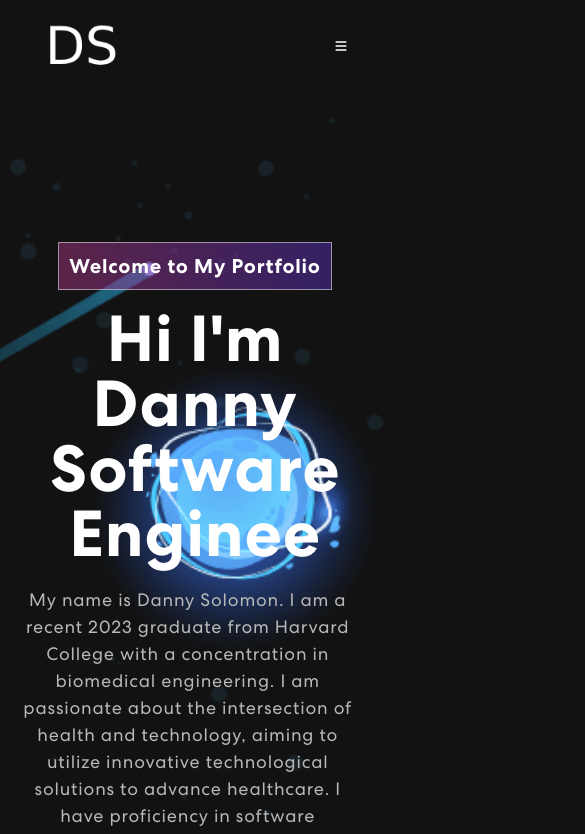
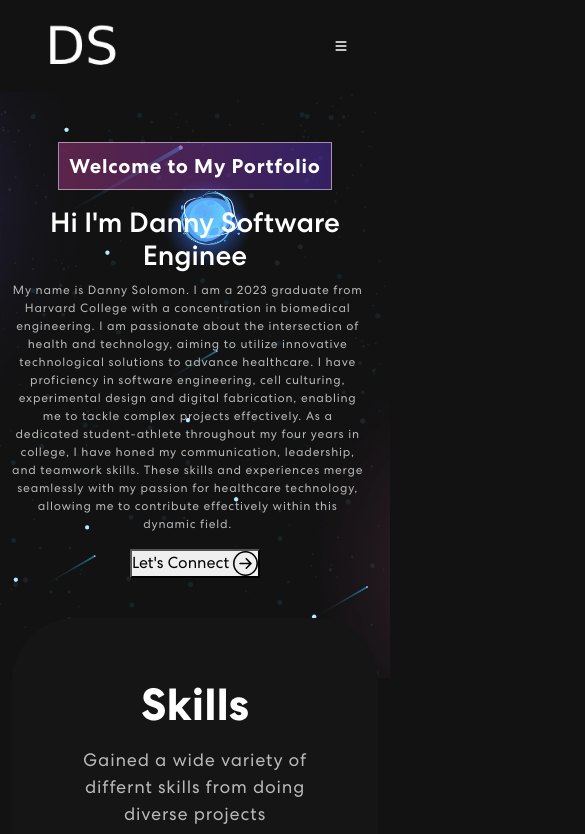
Before and after one commit to 422dsolomon/personal-portfolio, a React (Create React App) app: page / in a window 390 px wide. Shown: the top 834 px of the page, 585 px wide, since content can reach past the window. Built offline with nearby package versions, Linux system fonts and the light colour scheme.

Commit message:
Made banner better on mobile

```diff
--- a/src/App.css
+++ b/src/App.css
@@ -320,6 +320,35 @@ nav.navbar .navbar-toggler[aria-expanded="true"] .navbar-toggler-icon {
 .txt-rotate > .wrap {
   border-right: 0.08em solid #666;
 }
+
+/* Mobile NavBar */
+.mobilebanner {
+  margin-top: 0;
+  padding: 50px 0 100px 0;
+  background-image: url('./assets/img/banner-bg.png');
+  background-position: top center;
+  background-size: cover;
+  background-repeat: no-repeat;
+}
+
+.mobilebanner .tagline {
+  font-weight: 700;
+  letter-spacing: 0.8px;
+  padding: 8px 10px;
+  background: linear-gradient(90.21deg, rgba(170, 54, 124, 0.5) -5.91%, rgba(74, 47, 189, 0.5) 111.58%);
+  border: 1px solid rgba(255, 255, 255, 0.5);
+  font-size: 20px;
+  margin-bottom: 16px;
+  display: inline-block;
+}
+
+.mobilebanner p {
+  color: #B8B8B8;
+  font-size: 12px;
+  letter-spacing: 0.8px;
+  line-height: 1.5em;
+  width: 96%;
+}
 /* Skills Css */
 .skill {
   padding: 0 0 50px 0;
--- a/src/App.js
+++ b/src/App.js
@@ -6,7 +6,9 @@ import { Skills } from './components/Skills';
 import { Projects } from './components/Projects';
 import { Contact } from './components/Contact';
 import { Footer } from './components/Footer';
-import { MobileNavBar } from './components/MobileNavBar';
+import { MobileNavBar } from './mobilecomponents/MobileNavBar';
+import { MobileBanner} from './mobilecomponents/MobileBanner'
+
 
 import 'bootstrap/dist/css/bootstrap.min.css'
 
@@ -36,7 +38,12 @@ function App() {
         ) : (
           <NavBar />
       )}
-      <Banner />
+      {isMobile?
+      (
+        <MobileBanner />
+        ) : (
+          <Banner />
+      )}
       <Skills />
       <Projects />
       <Contact />
--- a/src/components/Banner.js
+++ b/src/components/Banner.js
@@ -48,7 +48,7 @@ export const Banner = () => {
                         <div >
                             <span className="tagline">Welcome to My Portfolio</span>
                             <h1>{`Hi I'm Danny `}<span className="wrap">{text}</span></h1>
-                            <p>My name is Danny Solomon. I am a recent 2023 graduate from Harvard College with a concentration in biomedical engineering. I am passionate about the intersection of health and technology, aiming to utilize innovative technological solutions to advance healthcare. I have proficiency in software engineering, cell culturing, experimental design and digital fabrication, enabling me to tackle complex projects effectively.
+                            <p>My name is Danny Solomon. I am a 2023 graduate from Harvard College with a concentration in biomedical engineering. I am passionate about the intersection of health and technology, aiming to utilize innovative technological solutions to advance healthcare. I have proficiency in software engineering, cell culturing, experimental design and digital fabrication, enabling me to tackle complex projects effectively.
                                 As a dedicated student-athlete throughout my four years in college, I have honed my communication, leadership, and teamwork skills.
                                 These skills and experiences merge seamlessly with my passion for healthcare technology, allowing me to contribute effectively within this dynamic field.</p>
                                 <a href = "#connect"><button className='vvd'>Let's Connect <ArrowRightCircle size = {25}/></button></a>
--- /dev/null
+++ b/src/mobilecomponents/MobileBanner.js
@@ -0,0 +1,60 @@
+
+import { useState, useEffect} from "react"
+import { Container, Row, Col } from "react-bootstrap"
+import { ArrowRightCircle } from "react-bootstrap-icons"
+
+export const MobileBanner = () => {
+    const [loopNum, setLoopNum] = useState(0);
+    const [isDeleting, setIsDeleting] = useState(false);
+    const toRotate = ["Software Engineer", "Fullstack Developer", "Biomedical Engineer"];
+    const [text, setText] = useState('');
+    const [delta, setDelta] = useState(300-Math.random() * 100);
+    const period = 2000;
+
+    useEffect(() => {
+        let ticker = setInterval(() => {
+            tick();
+        }, delta)
+
+        return  () => { clearInterval(ticker)};
+    }, [text])
+
+    const tick = () => {
+        let i = loopNum % toRotate.length;
+        let fullText = toRotate[i];
+        let updatedText = isDeleting ? fullText.substring(0, text.length -1) : fullText.substring(0, text.length + 1)
+
+        setText(updatedText);
+
+        if (isDeleting) {
+            setDelta(prevDelta => prevDelta/1.9)
+        }
+
+        if (!isDeleting && updatedText === fullText){
+            setIsDeleting(true);
+            setDelta(period);
+        } else if (isDeleting && updatedText === ""){
+            setIsDeleting(false);
+            setLoopNum(loopNum + 1);
+            setDelta(500);
+        }
+    }
+  return (
+    <section className="mobilebanner" id= "home">
+        <Container>
+            <Row className="align-items-center">
+                <Col xs = {12} md = {6} xl ={7}>
+                    <div >
+                        <span className="tagline">Welcome to My Portfolio</span>
+                        <h1>{`Hi I'm Danny `}<span className="wrap">{text}</span></h1>
+                        <p>My name is Danny Solomon. I am a 2023 graduate from Harvard College with a concentration in biomedical engineering. I am passionate about the intersection of health and technology, aiming to utilize innovative technological solutions to advance healthcare. I have proficiency in software engineering, cell culturing, experimental design and digital fabrication, enabling me to tackle complex projects effectively.
+                            As a dedicated student-athlete throughout my four years in college, I have honed my communication, leadership, and teamwork skills.
+                            These skills and experiences merge seamlessly with my passion for healthcare technology, allowing me to contribute effectively within this dynamic field.</p>
+                            <a href = "#connect"><button className='vvd'>Let's Connect <ArrowRightCircle size = {25}/></button></a>
+                    </div>
+                </Col>
+            </Row>
+        </Container>
+    </section>
+  )
+}
--- /dev/null
+++ b/src/mobilecomponents/MobileNavBar.js
@@ -0,0 +1,37 @@
+import {useState} from "react";
+import {HiMenu, HiX} from 'react-icons/hi';
+import { motion } from 'framer-motion';
+import logo from '../assets/img/DSLogo.png';
+
+
+export const MobileNavBar = () => {
+    console.log("Hello World");
+    const [toggle, setToggle] = useState(false)
+  return (
+    <nav className="mobile__navbar">
+        <div className="mobile__navbar-logo">
+            <img src={logo} alt="logo" width="80%" height = 'auto'/>
+        </div>
+        <div className="mobile__navbar-menu">
+            <HiMenu onClick={() => setToggle(true)} />
+            {toggle && (
+                <motion.div
+                whileInView={{ x: [300, 0] }}
+                transition={{ duration: 0.85, ease: 'easeOut' }}
+                >
+                    <HiX onClick={() => setToggle(false)} />
+                    <ul>
+                        {['home', 'skills', 'project', 'connect'].map((item) => (
+                        <li key={item}>
+                        <a href={`#${item}`} onClick={() => setToggle(false)}>
+                          {item}
+                        </a>
+                        </li>
+                        ))}
+                    </ul>
+                </motion.div>
+            )}
+        </div>
+    </nav>
+  )
+}
```
